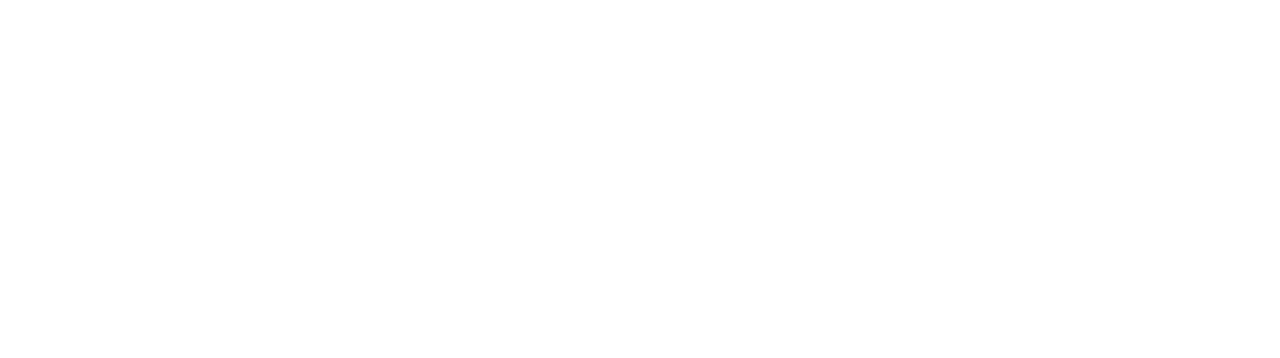
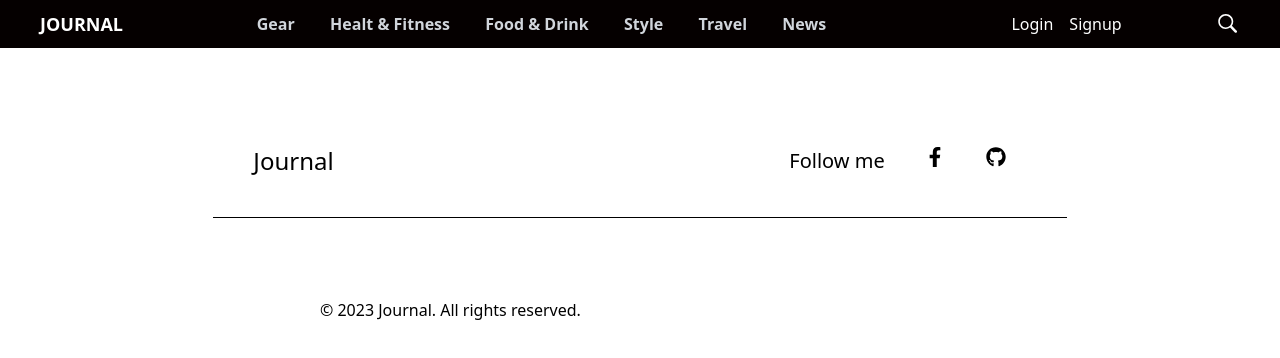
Before and after one commit to Ashimgautam356/blogsite, a React (Create React App) app in the folder frontend/: page /1/1 in a window 1280 px wide. Before the commit this address had no page. Shown: the top 358 px of the page. Built offline with nearby package versions, Linux system fonts and the light colour scheme.

Commit message:
added the single post page and created some useParams

```diff
--- a/frontend/src/App.jsx
+++ b/frontend/src/App.jsx
@@ -14,6 +14,7 @@ import Admin from "./pages/Admin";
 import Login from "./pages/Login";
 import Signup from "./pages/Signup";
 import NewPost from "./pages/NewPost";
+import SinglePost from "./pages/SinglePost";
 
 const App = () => {
 
@@ -23,9 +24,7 @@ const App = () => {
 
             <Route path="/" element={<LandingLayout></LandingLayout>}>
               <Route index element={<Home />}></Route>
-              <Route path="/gear" element={<GearLayout></GearLayout>}>
-                <Route index element={<GearPg />}></Route>
-              </Route>
+              <Route path="/gear" element={<GearPg />}></Route>
               <Route path="/food" element={<FoodDrinkPg></FoodDrinkPg>}></Route>
               <Route path="/fitness" element={<HealthFitnessPg></HealthFitnessPg>}></Route>
               <Route path="/style" element={<StylePg></StylePg>}></Route>
@@ -33,6 +32,7 @@ const App = () => {
               <Route path="/news" element={<NewsPg></NewsPg>}></Route>
               <Route path="/search" element={<SearchPg></SearchPg>}></Route>
               <Route path="/newPost" element={<NewPost></NewPost>}></Route>
+              <Route path="/:cate/:id" element={<SinglePost></SinglePost>}></Route>
 
             </Route>
               <Route path="/login" element={<Login></Login>}></Route>
--- a/frontend/src/components/home/Gear.jsx
+++ b/frontend/src/components/home/Gear.jsx
@@ -36,24 +36,24 @@ const Gear = () => {
         <div className='flex md:flex-row sm:flex-col w-full justify-between h-full '>
             <div className='sm:w-full w-3/5 relative sm:mb-10 min-h-full'>
                 <h1 className='absolute z-10 font-semibold text-4xl text-white top-3/4 sm:text-xl pl-2'>
-                    {g[0].heading}
+                    {g[0]?.heading}
                 </h1>
-                <img src={`../upload/${g[0].photo}`} alt="" className='w-full min-h-full object-cover object-center brightness-75' />
+                <img src={`../upload/${g[0]?.photo}`} alt="" className='w-full min-h-full object-cover object-center brightness-75' />
             </div>
             <div className= 'flex flex-col sm:w-full w-2/6'>
                 {
                     g.map((post,index)=>{
                        return (index !== 0 ?
-                            <Link className='flex flex-row w-full justify-between mb-10'>
+                            <Link to={`/${post.cate}/${index}`} className='flex flex-row w-full justify-between mb-10'>
                                 <div className='w-3/5 min-h-full'>
-                                    <img src={`../upload/${post.photo}`} alt="" className='h-full' />
+                                    <img src={`../upload/${post?.photo}`} alt="" className='h-full' />
                                 </div>
                                 <div className='w-2/6'>
                                     <h2 className='mb-3 text-red-800 font-semibold'>
-                                    <Link>News</Link>
+                                    <Link to={`/${post.cate}/${index}`}>News</Link>
                                     </h2>
                                     <h1 className='text-sm'>
-                                    <Link>{post.heading}</Link>
+                                    <Link to={`/${post.cate}/${index}`}>{post?.heading}</Link>
                                     </h1>
                                 </div>
                             </Link>
--- /dev/null
+++ b/frontend/src/pages/SinglePost.jsx
@@ -0,0 +1,13 @@
+import React from 'react'
+import { useParams } from 'react-router-dom'
+const SinglePost = () => {
+
+    const{cate,id} = useParams()
+    console.log(cate,id)
+
+  return (
+    <div>SinglePost</div>
+  )
+}
+
+export default SinglePost
```
